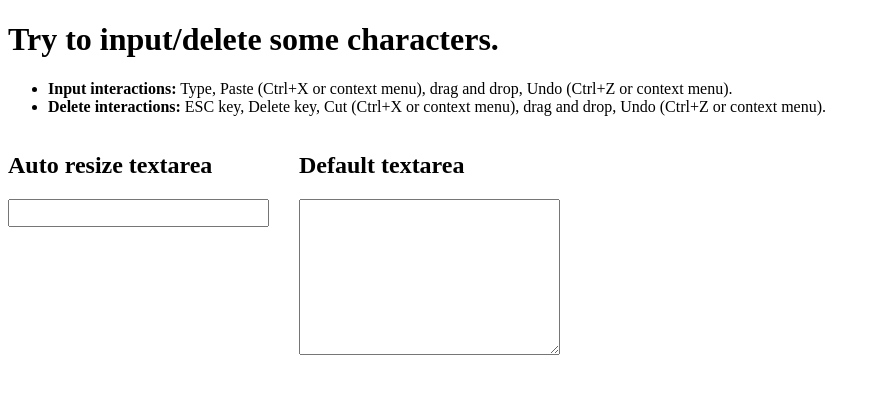
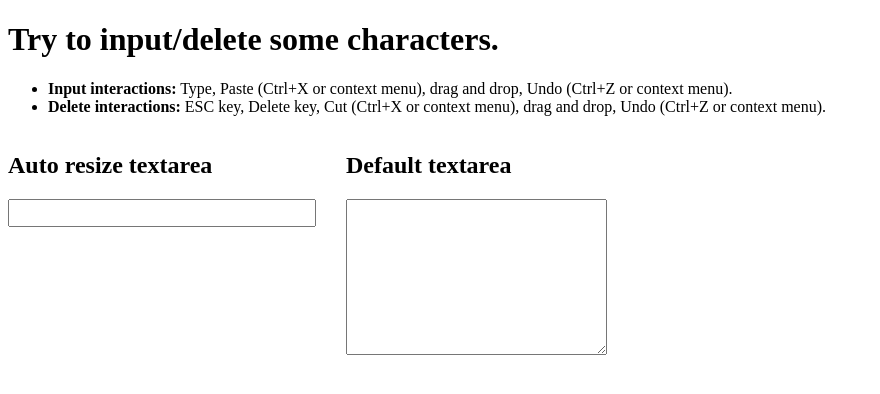
Before and after one commit to Alex1990/autoresize-textarea, a website: page example/basic.html in a window 1280 px wide. Shown: the whole page, without its empty margins (0-880 px from the left). Drawn offline with nearby package versions, Linux system fonts and the light colour scheme.

Commit message:
Update README.md and basic.html

```diff
--- a/example/basic.html
+++ b/example/basic.html
@@ -26,6 +26,7 @@
         }
         .desc {
             padding: 3px;
+            width: 300px;
             height: 20px;
             font-size: 14px;
             line-height: 20px;
@@ -43,7 +44,7 @@
     <div class="clearfix">
         <div class="col fl">
             <h2>Auto resize textarea</h2>
-            <textarea name="desc" id="desc" class="desc" cols="30" rows="1"></textarea>
+            <textarea name="desc" id="desc" class="desc" rows="1"></textarea>
         </div>
         <div class="col fl">
             <h2>Default textarea</h2>
```
Also changed, not shown: README.md.
